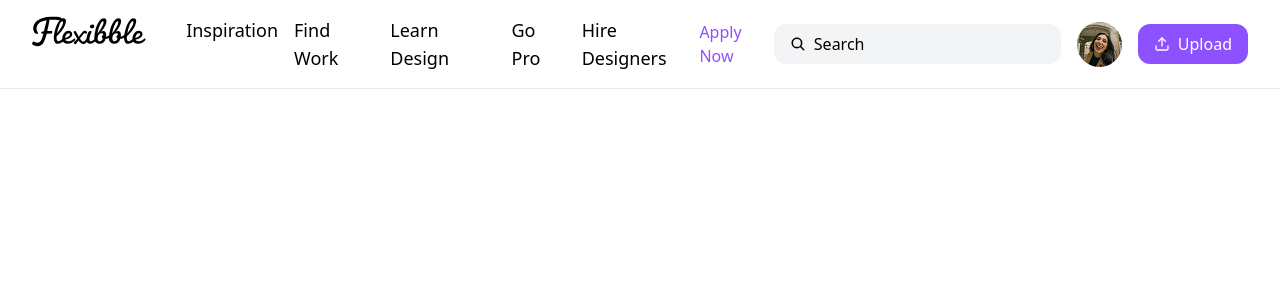
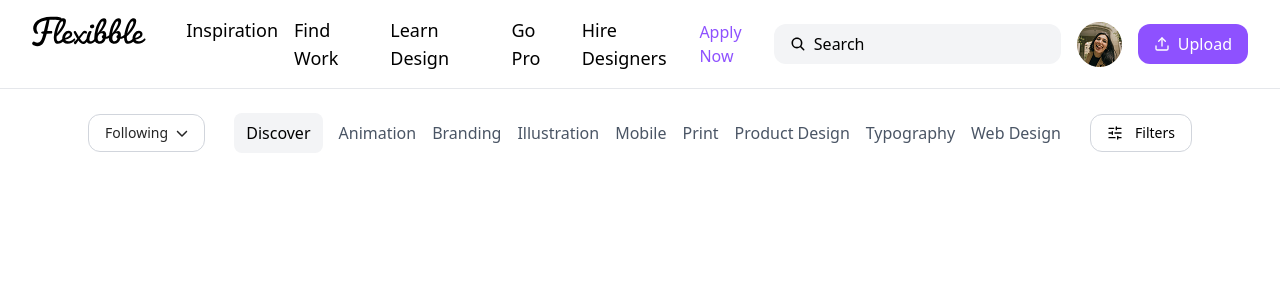
Before and after one commit to tanjilaWD/Dribble_Clone, a React (Vite) app: page / in a window 1280 px wide. Shown: the top 300 px of the page. Built offline with nearby package versions, Linux system fonts and the light colour scheme.

Commit message:
sub header complate

```diff
--- a/package.json
+++ b/package.json
@@ -11,6 +11,7 @@
   },
   "dependencies": {
     "@tailwindcss/vite": "^4.1.14",
+    "lucide-react": "^0.545.0",
     "react": "^19.1.1",
     "react-dom": "^19.1.1",
     "react-icons": "^5.5.0",
--- a/src/App.jsx
+++ b/src/App.jsx
@@ -1,10 +1,12 @@
 import Header from "./Components/Header";
+import Sub_header from "./Components/Sub_header";
 
 
 const App = () => {
     return (
         <div>
      <Header/>
+     <Sub_header/>
         </div>
     );
 };
--- a/src/Components/Header.jsx
+++ b/src/Components/Header.jsx
@@ -4,7 +4,7 @@ import Logo from './Logo';
 import Menu from './Menu';
 import Avatar from './Ui/Avatar';
 import Search from './Ui/Search';
-import Upload from './Ui/Upload';
+import Button from './Ui/Button';
 import { LuUpload } from "react-icons/lu";
 const Header = () => {
     return (
@@ -20,7 +20,7 @@ const Header = () => {
         <Link text="Apply Now" link="#"/>
        <Search/>
        <Avatar/>
-       <Upload text="Upload" icon={<LuUpload />}/>
+       <Button text="Upload" icon={<LuUpload />}/>
       </section>
     </header>
     </main>
--- /dev/null
+++ b/src/Components/Sub_header.jsx
@@ -0,0 +1,34 @@
+import { FaChevronDown } from "react-icons/fa6";
+import { SlidersHorizontal } from 'lucide-react';
+
+
+const Sub_header = () => {
+    return (
+
+            <header className="w-6xl mx-auto flex items-center justify-between p-6">
+                <section>
+                   <button className="flex items-center gap-2 border py-2 px-4 rounded-xl border-gray-300 font-normal text-sm text-[#252525] hover:text-gray-400 duration-300 cursor-pointer">Following <FaChevronDown className="text-[#252525] w-3 h-3 hover:text-gray-400 duration-300 cursor-pointer"/></button>
+                </section>
+                <section>
+                    <ul className="flex items-center gap-4">
+                        <li className="font-medium bg-gray-100 py-2 px-3 rounded-lg cursor-pointer">Discover</li>
+                        <li className="text-gray-600 hover:text-black duration-200 cursor-pointer">Animation</li>
+                        <li className="text-gray-600 hover:text-black duration-200 cursor-pointer">Branding</li>
+                        <li className="text-gray-600 hover:text-black duration-200 cursor-pointer">Illustration</li>
+                        <li className="text-gray-600 hover:text-black duration-200 cursor-pointer">Mobile</li>
+                        <li className="text-gray-600 hover:text-black duration-200 cursor-pointer">Print</li>
+                        <li className="text-gray-600 hover:text-black duration-200 cursor-pointer">Product Design</li>
+                        <li className="text-gray-600 hover:text-black duration-200 cursor-pointer">Typography</li>
+                        <li className="text-gray-600 hover:text-black duration-200 cursor-pointer">Web Design</li>
+                    </ul>
+                </section>
+                <section>
+                    <button className="flex items-center gap-3 border py-2 px-4 rounded-xl border-gray-300 font-normal text-sm hover:text-gray-400 duration-300 cursor-pointer"><SlidersHorizontal className="w-4 h-4 hover:text-gray-400 duration-300 cursor-pointer"/>Filters </button>
+                </section>
+
+            </header>
+
+    );
+};
+
+export default Sub_header;
--- a/src/Components/Ui/Upload.jsx
+++ b/src/Components/Ui/Button.jsx
@@ -1,4 +1,4 @@
-const Upload = ({icon, text}) => {
+const Button = ({icon, text}) => {
     return (
        <button className="flex bg-violet-500 py-2 px-4 rounded-xl gap-2 text-white items-center hover:bg-violet-600 duration-300 cursor-pointer">
         {icon} {text}
@@ -6,4 +6,4 @@ const Upload = ({icon, text}) => {
     );
 };
 
-export default Upload;
+export default Button;
```
Also changed, not shown: 1 other file (tests, documents, lock files or other folders).
